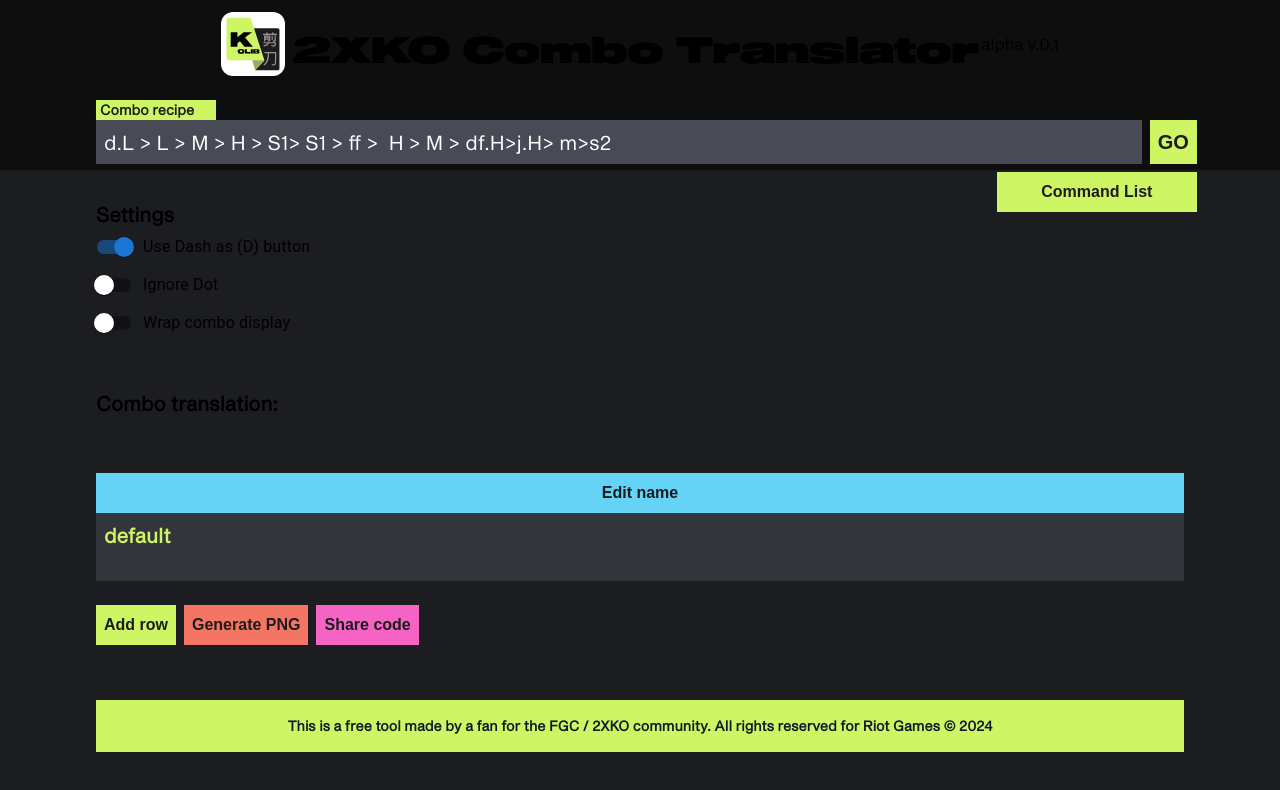
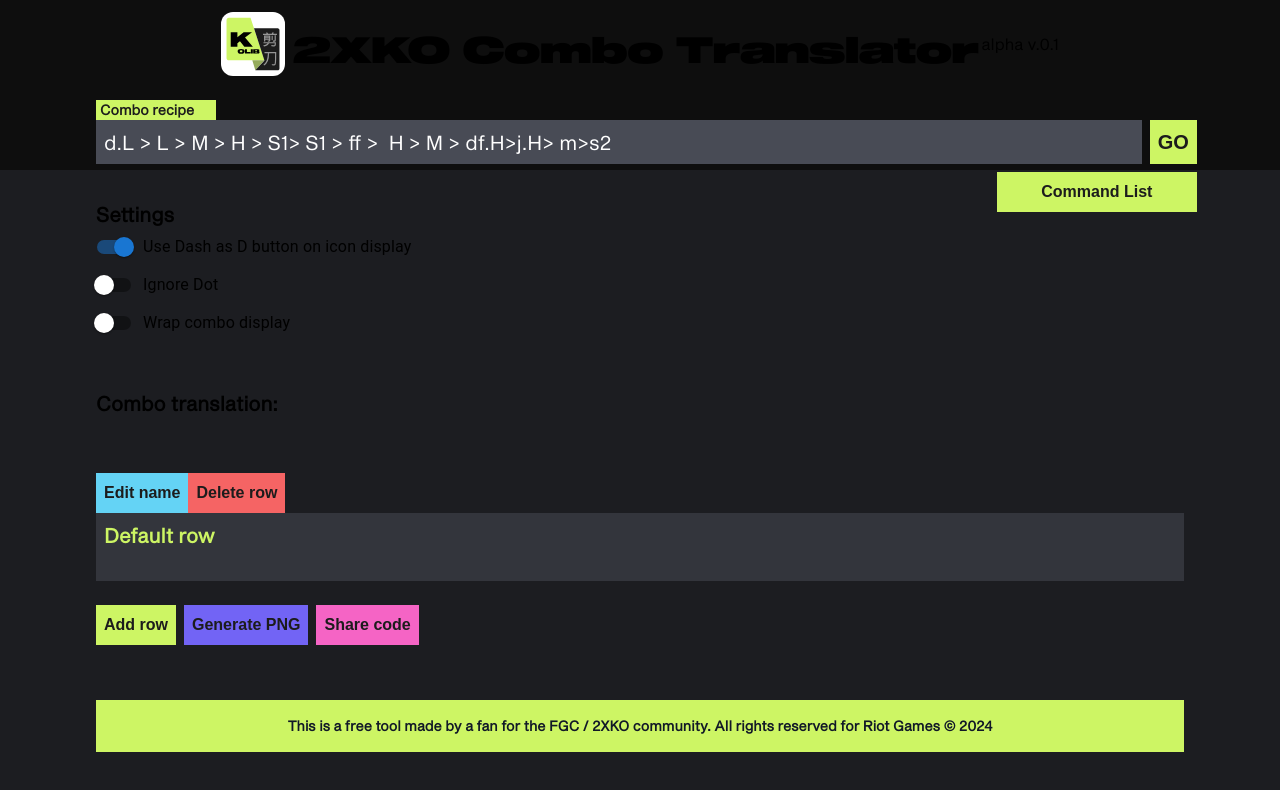
Before and after one commit to lisboa-daniel/Kolib-2XKO-Combo-Translator, a Next.js app: page / in a window 1280 px wide. Shown: the top 790 px of the page. Built offline with nearby package versions, Linux system fonts and the light colour scheme; a web font is replaced by a local one.

Commit message:
feat: minor adjustments

```diff
--- a/src/app/page.tsx
+++ b/src/app/page.tsx
@@ -100,14 +100,14 @@
 
 
   const [comboLines, setComboLines] = useState<CommandObjectList[]> ([{
-    name: 'default',
+    name: 'Default row',
     sequence: []
   }]);
 
   const handlerAddRow = () => {
     setComboLines( [...comboLines, {
 
-      name: 'newline'+(comboLines.length-1).toString(),
+      name: `newline ${(comboLines.length-1).toString()} ${new Date().toLocaleString()}`,
       sequence: []
     }])
 
@@ -116,15 +116,24 @@
 
   }
 
+  const handlerDeleteRow = (name : string) => {
+    setComboLines(comboLines.filter(line => line.name != name))
+    setInputHistory(inputHistory.filter(input => input != inputHistory[activeLine]));
 
-  const changeActiveLine = (idx : number) =>{
+    setActiveLine(comboLines.length>1 ? activeLine-1 : comboLines.length-1);
+    setActiveLine(activeLine<0? 0 : activeLine )
+
+  }
+
+
+  const handlerChangeActiveLine = (idx : number) =>{
     console.log(`inputHistory[idx] = ${inputHistory[idx]}`)
     setComboInput(inputHistory[idx]);
     setActiveLine(idx);
 
   }
 
-  const changeLineName = () => {
+  const handlerRenameLine = () => {
     window.alert("to be implemented");
   }
 
@@ -204,10 +213,10 @@
             <Switch
             checked={useD}
             onChange={(e) => setUseD(e.target.checked)}
-             inputProps={{ 'aria-label': 'Use Dash as (D) button' }
+             inputProps={{ 'aria-label': 'Use Dash as D button on icon display' }
              }/>}
 
-            label="Use Dash as (D) button" />
+            label="Use Dash as D button on icon display" />
 
 
           <FormControlLabel control={
@@ -249,8 +258,21 @@
               //render the combo lines
               comboLines.map(line => (
                 <div className="flex flex-col">
-                <button className={`text-nm p-2 text-[#1c1c1c] bg-[#64d3f5] cursor-pointer hover:bg-[#398da7] font-extrabold ${boldFont.className} w-[auto] mt-2  ${comboLines[activeLine].name == line.name ? '' :'hidden'}`} onClick={changeLineName}>Edit name</button>
-                <button onClick={() => changeActiveLine(
+
+                <div className='flex flex-row'>
+                  <button className={`text-nm p-2 text-[#1c1c1c] bg-[#64d3f5] cursor-pointer hover:bg-[#398da7] font-extrabold ${boldFont.className} w-[auto] mt-2  ${
+
+                    comboLines[activeLine] && comboLines[activeLine].name == line.name ? '' :'hidden'
+
+
+                    }`} onClick={handlerRenameLine}>Edit name</button>
+
+                  <button className={`text-nm p-2 text-[#1c1c1c] bg-[#f56464] cursor-pointer hover:bg-[#a13535] font-extrabold ${boldFont.className} w-[auto] mt-2  ${ comboLines[activeLine] && comboLines[activeLine].name == line.name ? '' :'hidden'}`} onClick={() => handlerDeleteRow(line.name)}>Delete row</button>
+                </div>
+
+
+
+                <button onClick={() => handlerChangeActiveLine(
 
                   comboLines.findIndex(l => l.name == line.name)
 
@@ -260,7 +282,7 @@
 
                 >
 
-                <p className={`mb-2 text-xl font-extrabold text-left p-2 ${comboLines[activeLine].name == line.name ? 'text-[#cdf564]' :''} `}>{line.name}</p>
+                <p className={`mb-2 text-xl font-extrabold text-left p-2 ${comboLines[activeLine] && comboLines[activeLine].name == line.name ? 'text-[#cdf564]' :''} `}>{line.name}</p>
 
 
 
@@ -292,7 +314,7 @@
           </span>
 
           <span className="mr-2">
-            <button onClick={() => handlerGeneratePng()} className={`text-nm p-2 text-[#1c1c1c] bg-[#f57564] cursor-pointer hover:bg-[#b94b3d] font-extrabold mb-2 mt-2 ${boldFont.className}`}> Generate PNG</button>
+            <button onClick={() => handlerGeneratePng()} className={`text-nm p-2 text-[#1c1c1c] bg-[#7264f5] cursor-pointer hover:bg-[#392e96] font-extrabold mb-2 mt-2 ${boldFont.className}`}> Generate PNG</button>
           </span>
 
           <span className="mr-2">
--- a/src/app/scripts/translator.ts
+++ b/src/app/scripts/translator.ts
@@ -57,6 +57,11 @@
   },
   {
     key: "ff",
+    icon: "dash.svg",
+    alias: ["forward dash"],
+  },
+  {
+    key: "ff2",
     icon: "dash.svg",
     alias: ["forward dash"],
   },
@@ -319,8 +324,9 @@
 
                     //if found generate a command object, but theres a few rules with stupid if elses
                     const commandObject = findCommand(commandAttempt);
-                    if (commandObject){
+
                     if (commandObject) {
+
                       if (commandObject.key === '.') {
 
                         //ignore dots
@@ -328,21 +334,22 @@
                           combo_array.push(commandObject);
                         }
                       } else {
+
                       //switch dash from >> to D
                       if (commandObject.key === 'ff') {
                         if (settings.useD) {
                           commandObject.icon = 'dash_button.svg';
                           commandObject.key = 'ff2';
+                          combo_array.push(commandObject);
 
                         }
-                          }
-
-                          //push command found
-                          combo_array.push(commandObject);
+                      } else combo_array.push(commandObject);
                       }
 
 
-                      }
+                      //push command found
+
+
 
 
                     }
```
Lines whose indentation alone changed are shown as unchanged.
